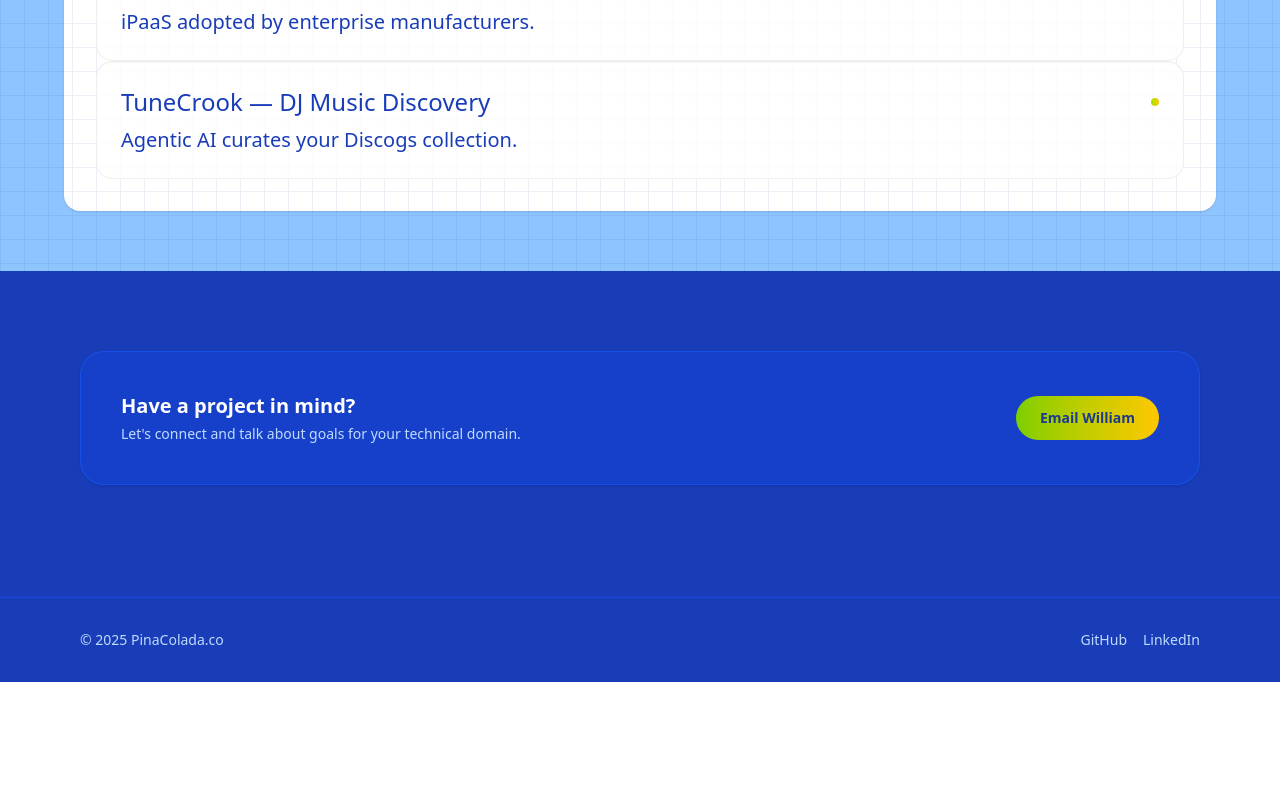
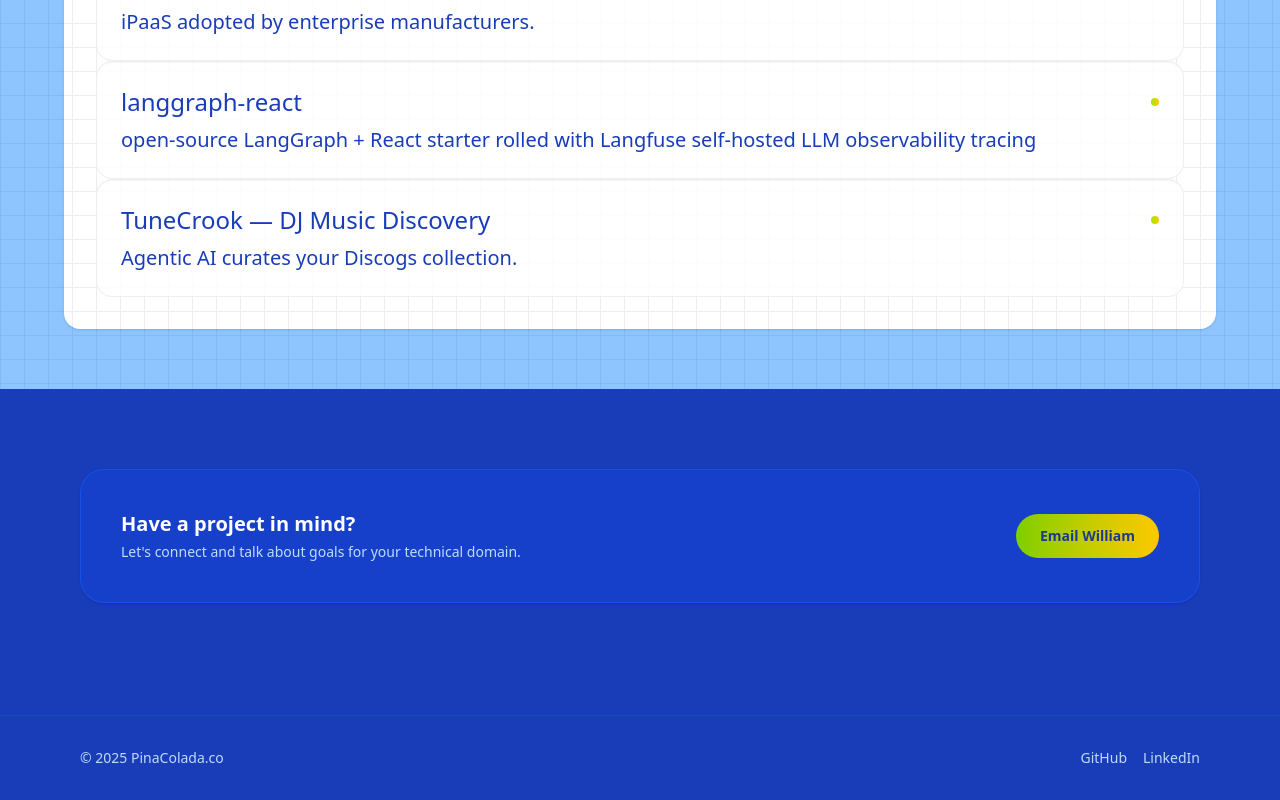
Before and after one commit to hubenschmidt/pina-colada, a Next.js app in the folder modules/client/: page / in a window 1280 px wide. Shown: the part 2334-3134 px from the top of the page. Before the commit the page ends 3016 px from the top, so only its background shows below. Built offline with nearby package versions, Linux system fonts and the light colour scheme; no server answers.

Commit message:
adding langgraph-react to portfolio

```diff
--- a/modules/client/app/page.tsx
+++ b/modules/client/app/page.tsx
@@ -221,6 +221,13 @@ const Home = () => {
               description: "iPaaS adopted by enterprise manufacturers.",
             },
             {
+              k: "langgraph-react",
+              href: "https://github.com/hubenschmidt/langgraph-react",
+              title: "langgraph-react",
+              description:
+                "open-source LangGraph + React starter rolled with Langfuse self-hosted LLM observability tracing",
+            },
+            {
               k: "tunecrook",
               href: "https://www.tunecrook.com/",
               title: "TuneCrook — DJ Music Discovery",
```
